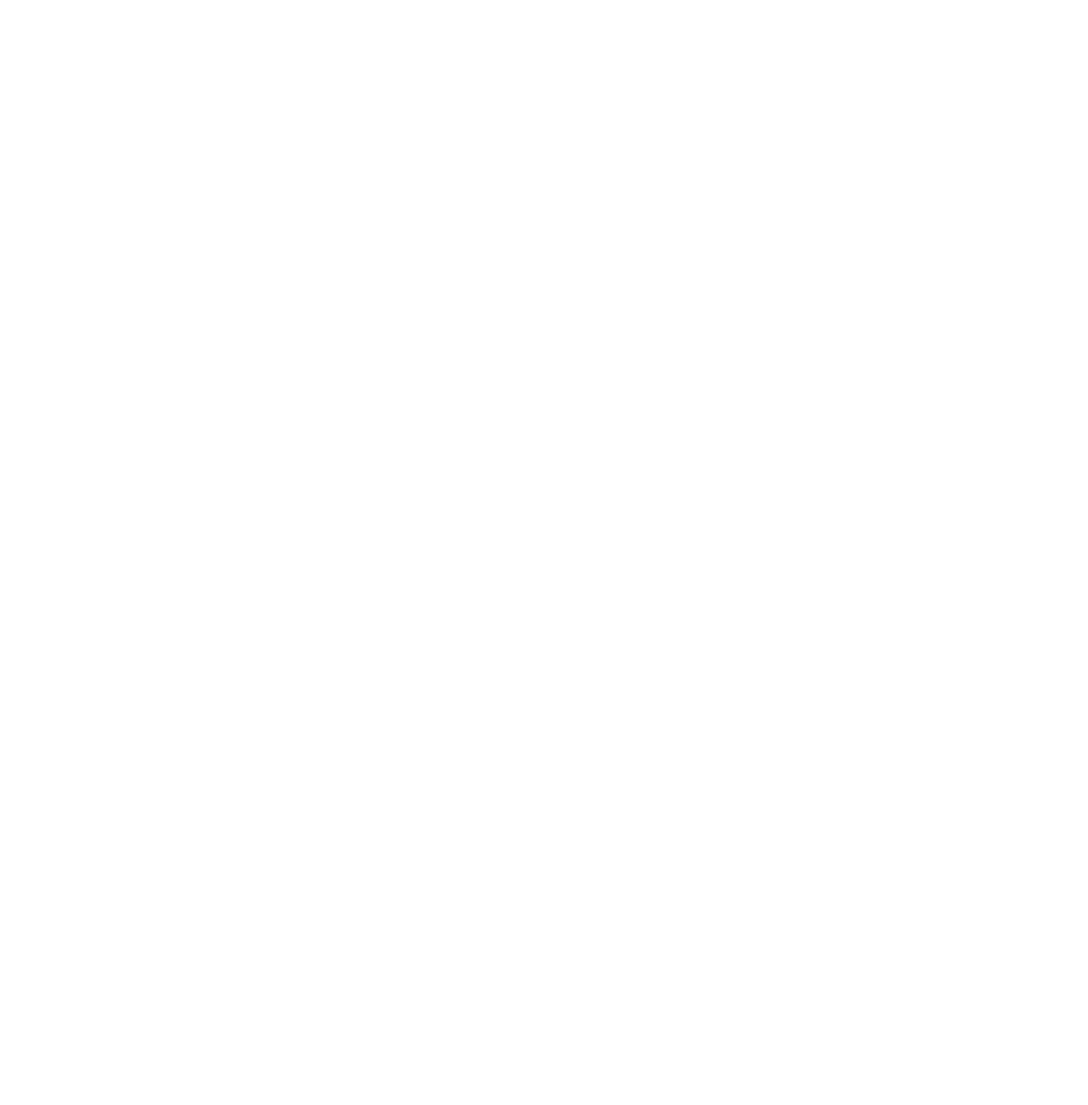
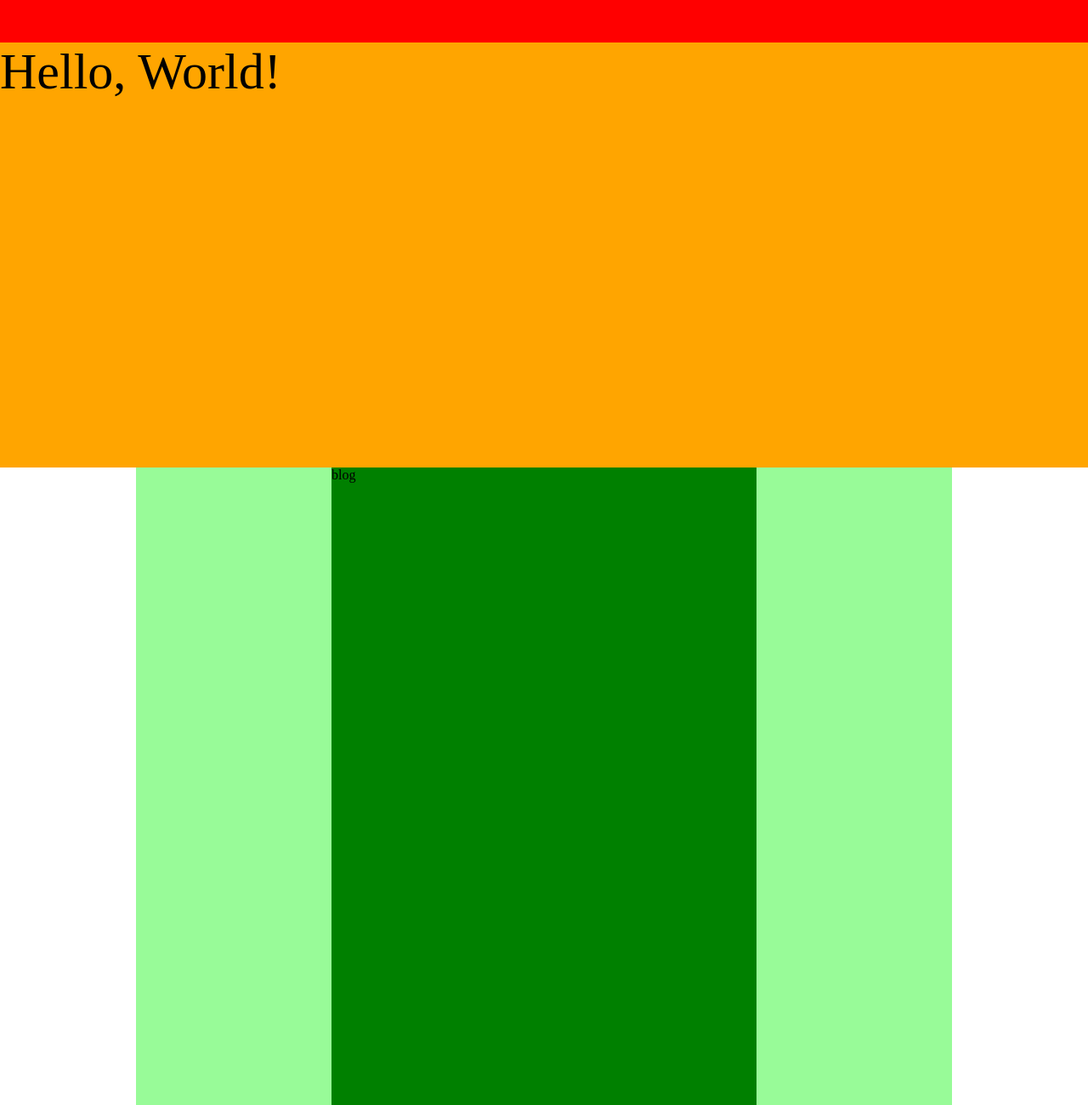
Before and after one commit to N-matsu3/HTMLandCSS, a plain HTML site: page chapter4_exercise/web.html in a window 1280 px wide. Shown: the top 1300 px of the page at 85% size. Before the commit the page ends 800 px from the top, so only its background shows below. Drawn offline with Linux system fonts and the light colour scheme.

Commit message:
230203.16:39

```diff
--- a/chapter4_exercise/web.css
+++ b/chapter4_exercise/web.css
@@ -6,4 +6,49 @@ box-sizing: border-box;
 
 .header {
   width: 100%;
+  height: 50px;
+  background-color: red;
 }
+
+.main-visual {
+  width: 100%;
+  height: 500px;
+  background-color: orange;
+
+}
+
+.main-visual-text {
+   font-size: 60px;
+
+}
+
+.main {
+  width: 960px;
+  display: flex;
+  justify-content: center;
+  margin: 0 auto;
+}
+
+.sidebar-L {
+  width: 230px;
+  height: 1400px;
+  background-color: palegreen;
+}
+
+.blog {
+  width: 500px;
+  height: 1400px;
+  background-color: green;
+}
+
+.sidebar-R {
+  width: 230px;
+  height: 1400px;
+  background-color: palegreen;
+}
+
+.footer {
+  width: 100%;
+  height: 100px;
+  background-color: darkblue;
+}
--- a/chapter4_exercise/web.html
+++ b/chapter4_exercise/web.html
@@ -3,17 +3,24 @@
   <head>
     <meta charaset="UTF-8 /">
     <link rel="stylesheet" href="web.css">
-    <title>WEBページ</title>
+    <title>WEBpage</title>
   </head>
 
   <body>
     <div class="header"></div>
 
-    <div class="main-visual"></div>
+    <div class="main-visual">
+      <div class="main-visual-text">
+        Hello, World!
+      </div>
+
+    </div>
 
     <div class="main">
       <div class="sidebar-L"></div>
-      <div class="blog"></div>
+      <div class="blog">
+        <p>blog</p>
+      </div>
       <div class="sidebar-R"></div>
     </div>
 
```
